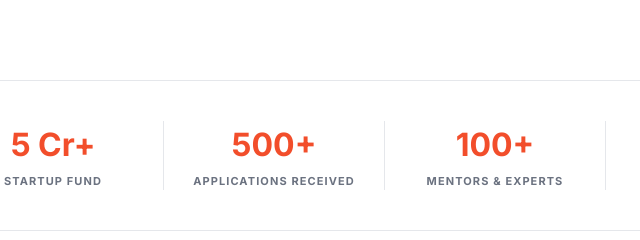
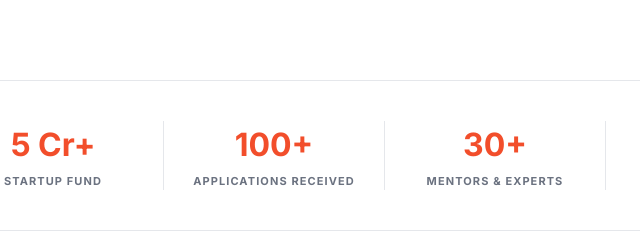
Before and after one commit to devil00kingh-sys/NextFund, a website: page index.html in a window 1280 px wide. Shown: the part 1040-1280 px from the top of the page, 145-785 px from the left. Drawn offline with nearby package versions, Linux system fonts and the light colour scheme; no server answers; a web font is replaced by a local one.

Commit message:
Update stats: Applications 100+, Mentors 30+

```diff
--- a/index.html
+++ b/index.html
@@ -284,11 +284,11 @@
                 <p class="text-[11px] font-bold text-gray-500 uppercase tracking-widest">Startup Fund</p>
             </div>
             <div class="text-center flex-1 w-full md:border-r border-gray-200 last:border-0 mb-6 md:mb-0" data-aos="fade-up" data-aos-delay="100">
-                <h3 class="text-[32px] font-bold text-brand mb-1 hover:scale-110 transition-transform duration-300">500+</h3>
+                <h3 class="text-[32px] font-bold text-brand mb-1 hover:scale-110 transition-transform duration-300">100+</h3>
                 <p class="text-[11px] font-bold text-gray-500 uppercase tracking-widest">Applications Received</p>
             </div>
             <div class="text-center flex-1 w-full md:border-r border-gray-200 last:border-0 mb-6 md:mb-0" data-aos="fade-up" data-aos-delay="200">
-                <h3 class="text-[32px] font-bold text-brand mb-1 hover:scale-110 transition-transform duration-300">100+</h3>
+                <h3 class="text-[32px] font-bold text-brand mb-1 hover:scale-110 transition-transform duration-300">30+</h3>
                 <p class="text-[11px] font-bold text-gray-500 uppercase tracking-widest">Mentors & Experts</p>
             </div>
             <div class="text-center flex-1 w-full md:border-r border-gray-200 last:border-0 mb-6 md:mb-0" data-aos="fade-up" data-aos-delay="300">
```
